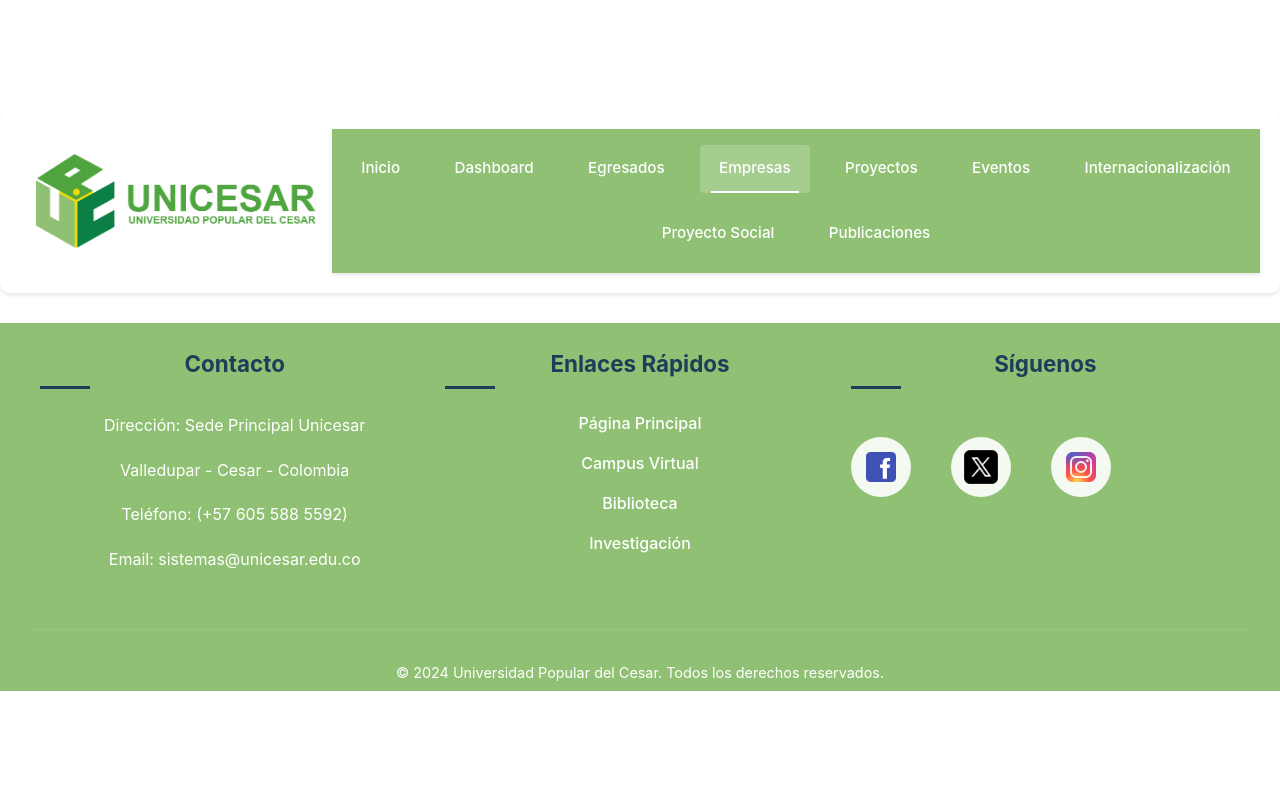
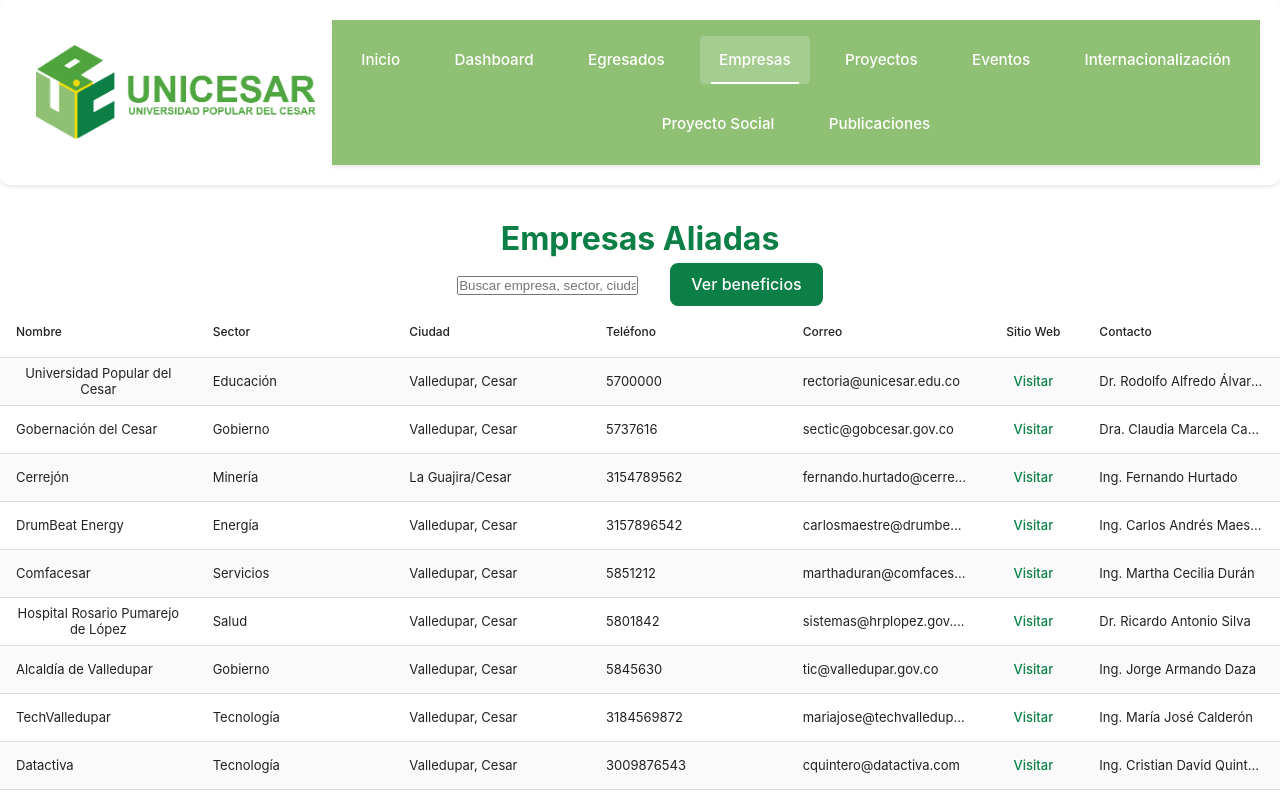
Before and after one commit to QCarlos-02/Front_S.I, a React (Vite) app: page / in a window 1280 px wide. Both pictures are taken after a click on the item "Empresas". Shown: the top 800 px of the page. Built offline with nearby package versions, Linux system fonts and the light colour scheme; the HTML template or start-up script is replaced by a standard one.

Commit message:
Agrego la info para empresas

```diff
--- a/package.json
+++ b/package.json
@@ -15,7 +15,9 @@
     "jspdf": "^3.0.1",
     "jspdf-autotable": "^5.0.2",
     "lucide-react": "^0.508.0",
+    "papaparse": "^5.5.2",
     "react": "^19.1.0",
+    "react-data-table-component": "^7.7.0",
     "react-dom": "^19.1.0",
     "recharts": "^2.15.3",
     "xlsx": "^0.18.5"
--- a/src/App.jsx
+++ b/src/App.jsx
@@ -9,6 +9,8 @@
 
 // Importar tu componente Dashboard existente
 import Dashboard from "./Componentes/Dashboard/Dashboard";
+import Empresas from './Comp_Carlos/Empresas';
+
 
 function App() {
   const [activeSection, setActiveSection] = useState("inicio");
@@ -148,6 +150,8 @@
 
       {/* Mostrar tu Dashboard existente cuando activeSection es "dashboard" */}
       {activeSection === "dashboard" && <Dashboard />}
+      {activeSection === "companies" && <Empresas cambiarSeccion={setActiveSection} />}
+
 
       {/* Footer */}
       <footer className="main-footer">
--- /dev/null
+++ b/src/Comp_Carlos/Empresas.jsx
@@ -0,0 +1,108 @@
+import React, { useEffect, useState } from 'react';
+import Papa from 'papaparse';
+import DataTable from 'react-data-table-component';
+import '../App.css'; // Asegúrate de tener este archivo CSS para los estilos
+const Empresas = () => {
+  const [empresas, setEmpresas] = useState([]);
+  const [filtro, setFiltro] = useState('');
+  const [empresasFiltradas, setEmpresasFiltradas] = useState([]);
+  const [mostrarBeneficios, setMostrarBeneficios] = useState(false);
+
+  useEffect(() => {
+    Papa.parse('/empresas_reales.csv', {
+      download: true,
+      header: true,
+      complete: (results) => {
+        const datosLimpios = results.data.filter(row => Object.values(row).some(v => v));
+        setEmpresas(datosLimpios);
+        setEmpresasFiltradas(datosLimpios);
+      },
+    });
+  }, []);
+
+  useEffect(() => {
+    const datosFiltrados = empresas.filter((empresa) =>
+      Object.values(empresa).some((valor) =>
+        valor?.toString().toLowerCase().includes(filtro.toLowerCase())
+      )
+    );
+    setEmpresasFiltradas(datosFiltrados);
+  }, [filtro, empresas]);
+
+  const columns = [
+    { name: 'Nombre', selector: row => row['Nombre'], sortable: true, wrap: true },
+    { name: 'Sector', selector: row => row['Sector'], sortable: true },
+    { name: 'Ciudad', selector: row => row['Ciudad'], sortable: true },
+    { name: 'Teléfono', selector: row => row['Teléfono'] },
+    { name: 'Correo', selector: row => row['Correo'] },
+    {
+      name: 'Sitio Web',
+      selector: row => row['Sitio Web'],
+      cell: row => (
+        <a href={row['Sitio Web']} target="_blank" rel="noopener noreferrer" className="text-blue-600 underline">
+          Visitar
+        </a>
+      ),
+      ignoreRowClick: true,
+      allowOverflow: true,
+      button: true,
+    },
+    { name: 'Contacto', selector: row => row['Contacto'] },
+  ];
+
+  return (
+    <div className="p-6 w-full">
+      {/* Título */}
+      <h1 className="text-3xl font-bold text-green-700 text-center mb-6">Empresas Aliadas</h1>
+
+      {/* Filtro + Botón */}
+      <div className="mb-6 flex flex-col sm:flex-row sm:items-center sm:justify-center">
+        <input
+          type="text"
+          placeholder="Buscar empresa, sector, ciudad..."
+          value={filtro}
+          onChange={(e) => setFiltro(e.target.value)}
+          className="border border-gray-300 rounded text-sm w-full sm:w-96 h-10 px-3"
+        />
+
+        <button
+          onClick={() => setMostrarBeneficios(!mostrarBeneficios)}
+          className="bg-green-700 text-white text-xs font-semibold rounded hover:bg-green-800 transition-all px-4 py-2 mt-2 sm:mt-0"
+          style={{ marginLeft: "2rem", whiteSpace: "nowrap" }}
+        >
+          {mostrarBeneficios ? 'Ocultar beneficios' : 'Ver beneficios'}
+        </button>
+      </div>
+
+      {/* Card de Beneficios */}
+      {mostrarBeneficios && (
+  <div className="card-beneficios-container">
+    <div className="card-beneficios">
+      <h2>Beneficios de colaborar con el programa</h2>
+      <ul>
+        <li>Acceso a estudiantes capacitados en tecnologías actuales.</li>
+        <li>Participación en proyectos de investigación aplicada.</li>
+        <li>Asesoría técnica gratuita en el desarrollo de soluciones.</li>
+        <li>Reconocimiento en medios institucionales de la universidad.</li>
+        <li>Alianzas a largo plazo para prácticas y empleabilidad.</li>
+      </ul>
+    </div>
+  </div>
+)}
+
+
+      {/* Tabla */}
+      <DataTable
+        columns={columns}
+        data={empresasFiltradas}
+        pagination
+        highlightOnHover
+        striped
+        responsive
+        noDataComponent="No se encontraron resultados"
+      />
+    </div>
+  );
+};
+
+export default Empresas;
```
Also changed, not shown: public/empresas_reales.csv (added), 1 other file (tests, documents, lock files or other folders).
